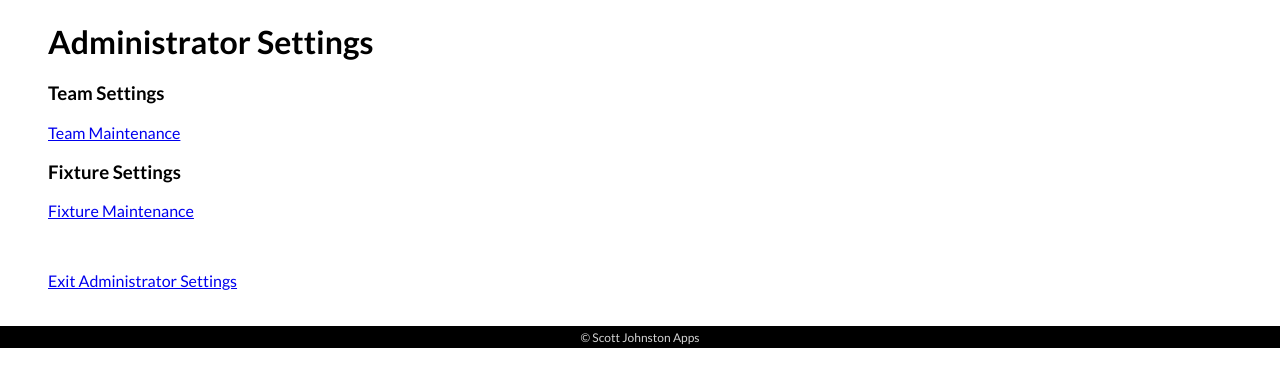
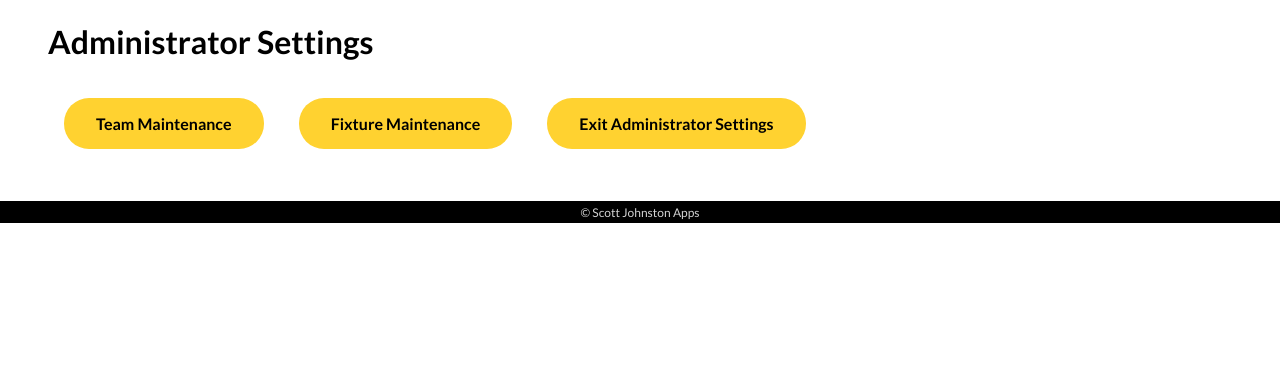
Before and after one commit to SJ47/Sports-Scoring-App, a Flask app: page /admin in a window 1280 px wide. Shown: the part 179-566 px from the top of the page. Run offline with Flask 2, Linux system fonts and the light colour scheme.

Commit message:
more styling completed

```diff
--- a/controllers/leagues_controller.py
+++ b/controllers/leagues_controller.py
@@ -30,7 +30,7 @@ def leagues():
 
     league_points = stat_repository.generate_league_points(teams, fixtures)
 
-    # pdb.set_trace()
+    pdb.set_trace()
     return render_template("leagues/show.html", teams = teams, stats = stats, games_won = games_won, games_drawn = games_drawn, games_lost = games_lost, league_points = league_points, goals_for = goals_for, goals_against = goals_against, games_form = games_form)
 
 
--- a/static/styles.css
+++ b/static/styles.css
@@ -83,28 +83,6 @@ body {
     margin-top: .5em;
 }
 /* END of main section styling  */
-
-
-.btn {
-    background: grey;
-    margin: 1em;
-    padding: 1em 2em;
-    text-align: center;
-    border-radius: 25px;
-}
-
-.btn:hover, .btn:focus {
-    background: royalblue;
-    box-shadow: 0 12px 16px 0 rgba(0,0,0,0.24), 0 17px 50px 0 rgba(0,0,0,0.19);
-    transition: 0.3s;
-    cursor: pointer;
-}
-
-
-.btn-links {
-    text-decoration: none;
-    color: #fff;
-}
 
 
 /* START of table styling  */
@@ -222,6 +200,39 @@ tfoot > * :hover {
 /* END of table styling  */
 
 
+/* START of button and icon styling  */
+
+.btn {
+    background: var(--primary-color);
+    color: var(--secondary-color);
+    margin: 1em;
+    padding: 1em 2em;
+    text-align: center;
+    border-radius: 25px;
+    font-size: 1em;
+    border: unset;
+    font-weight: bold;
+    text-decoration: none;
+    display: inline-flex;
+    width: auto;
+}
+
+.btn:hover, .btn:focus, .btn-links:hover {
+    background: var(--secondary-color);
+    color: var(--primary-color);
+    box-shadow: 0 12px 16px 0 rgba(0,0,0,0.24), 0 17px 50px 0 rgba(0,0,0,0.19);
+    transition: 0.3s;
+    cursor: pointer;
+}
+
+
+.btn-links {
+    text-decoration: none;
+    color: white;
+    color: var(--secondary-color);
+}
+
+
 .trash-button, .edit-button {
     color: var(--secondary-color);
     margin-right: 1em;
@@ -238,7 +249,9 @@ tfoot > * :hover {
     color: green;
 }
 
+/* END of button and icon styling  */
 
+/* START of footer styling  */
 footer {
     font-size: .75em;
     text-align: center;
@@ -247,3 +260,4 @@ footer {
     margin-top: 3em;
     padding: .3em;
 }
+/* END of footer styling  */
--- a/templates/admin/index.html
+++ b/templates/admin/index.html
@@ -2,18 +2,12 @@
 
 {% block content %}
 <h1>Administrator Settings</h1>
-<h3>Team Settings</h3>
-<p><a href="/teams">Team Maintenance</a></p>
 
-<h3>Fixture Settings</h3>
-<p><a href="/fixtures">Fixture Maintenance</a></p>
+<a class="btn" href="/teams">Team Maintenance</a>
+
+<a class="btn" href="/fixtures">Fixture Maintenance</a>
 
 
-
-<!-- <h3>Other Functions</h3>
-<p><a href="/players/edit">Edit Players in Team</a></p>
-<p><a href="/fixtures/edit">Edit Fixtures</a></p> -->
-<br>
-<p> <a href="/leagues">Exit Administrator Settings</a> </p>
+<a class="btn" href="/leagues">Exit Administrator Settings</a>
 
 {% endblock %}
--- a/templates/teams/index.html
+++ b/templates/teams/index.html
@@ -1,8 +1,9 @@
 {% extends 'base.html' %}
 
 {% block content %}
-<h1>Team Maintenance</h1>
-<p> <a href="/admin">Exit Team Maintenance</a> </p>
+<h1>Administrator Settings: Team Maintenance</h1>
+<a class="btn" href="/teams/new">Add Team to League</a>
+<a class="btn" href="/admin">Exit Team Maintenance</a>
 {% for team in all_teams %}
 <form class="delete-form" action="/teams/{{team.id}}/delete" method="POST">
     <button class="trash-button"><i class="fas fa-trash fa-1x" aria-hidden="true"> </i></button>
@@ -13,6 +14,5 @@
 {% endfor %}
 
 <br>
-<p><a href="/teams/new">Add Team to League</a></p>
 
 {% endblock %}
```
Also changed, not shown: templates/index.html (+7 -0 lines).
